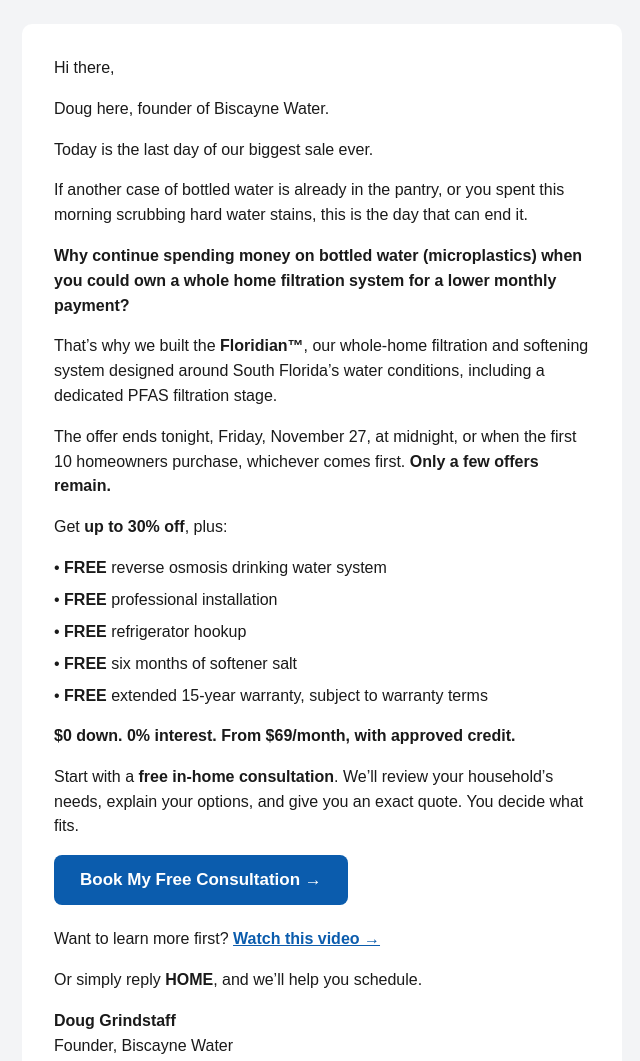
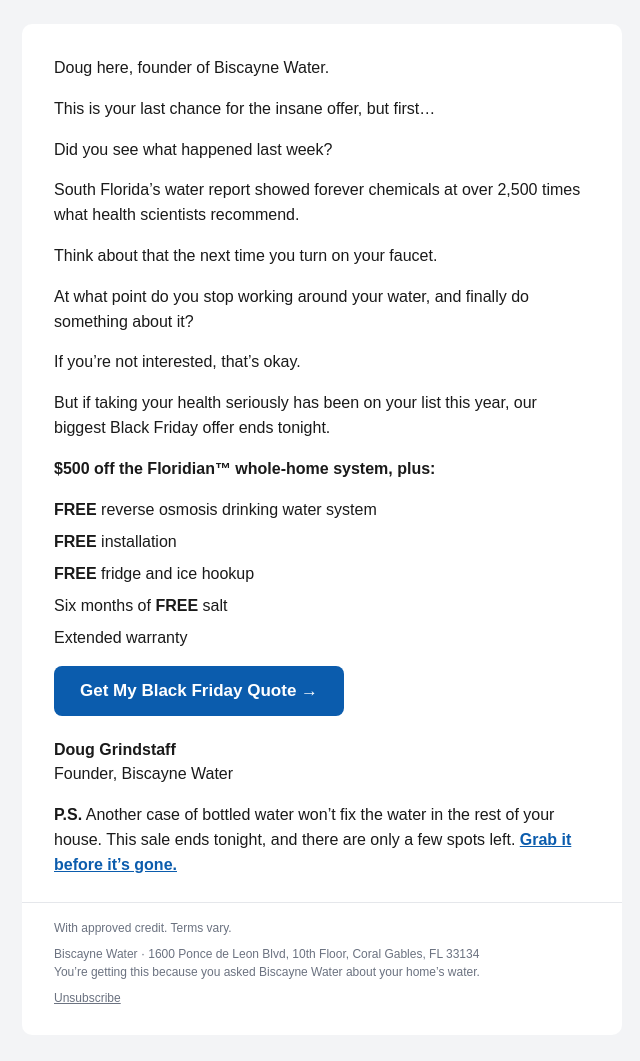
Before and after one commit to Kotobe20/bw-reports, a plain HTML site: page bf-final/final_lastday.html in a window 1280 px wide. Shown: the top 1061 px of the page, without its empty margins (318-958 px from the left). Drawn offline with Linux system fonts and the light colour scheme.

Commit message:
Update Black Friday last-day preview with $500 off copy

```diff
--- a/bf-final/final_lastday.html
+++ b/bf-final/final_lastday.html
@@ -1,31 +1,28 @@
 <!DOCTYPE html>
-<html lang="en"><head><meta charset="UTF-8"><meta name="viewport" content="width=device-width, initial-scale=1.0"><meta http-equiv="X-UA-Compatible" content="IE=edge"><title>Today is the last day</title></head>
+<html lang="en"><head><meta charset="UTF-8"><meta name="viewport" content="width=device-width, initial-scale=1.0"><meta http-equiv="X-UA-Compatible" content="IE=edge"><title>Last chance for $500 off</title></head>
 <body style="margin:0;padding:0;background-color:#f3f4f6;">
-<div style="display:none;max-height:0;overflow:hidden;opacity:0;">Our biggest sale ever ends at midnight tonight.&#847;&zwnj;&nbsp;&#847;&zwnj;&nbsp;&#847;&zwnj;&nbsp;</div>
+<div style="display:none;max-height:0;overflow:hidden;opacity:0;">Our biggest Black Friday offer ends tonight.&#847;&zwnj;&nbsp;&#847;&zwnj;&nbsp;&#847;&zwnj;&nbsp;</div>
 <table role="presentation" width="100%" cellpadding="0" cellspacing="0" border="0" style="background-color:#f3f4f6;"><tr><td align="center" style="padding-top:24px;padding-right:12px;padding-bottom:24px;padding-left:12px;">
 <table role="presentation" width="600" cellpadding="0" cellspacing="0" border="0" style="max-width:600px;width:100%;background-color:#ffffff;border-radius:10px;">
 <tr><td style="padding-top:32px;padding-right:32px;padding-bottom:8px;padding-left:32px;font-family:Arial,Helvetica,sans-serif;">
-<p style="margin:0 0 16px;font-size:16px;line-height:1.55;color:#1a1a1a;">Hi there,</p>
 <p style="margin:0 0 16px;font-size:16px;line-height:1.55;color:#1a1a1a;">Doug here, founder of Biscayne Water.</p>
-<p style="margin:0 0 16px;font-size:16px;line-height:1.55;color:#1a1a1a;">Today is the last day of our biggest sale ever.</p>
-<p style="margin:0 0 16px;font-size:16px;line-height:1.55;color:#1a1a1a;">If another case of bottled water is already in the pantry, or you spent this morning scrubbing hard water stains, this is the day that can end it.</p>
-<p style="margin:0 0 16px;font-size:16px;line-height:1.55;color:#1a1a1a;"><strong>Why continue spending money on bottled water (microplastics) when you could own a whole home filtration system for a lower monthly payment?</strong></p>
-<p style="margin:0 0 16px;font-size:16px;line-height:1.55;color:#1a1a1a;">That’s why we built the <strong>Floridian™</strong>, our whole-home filtration and softening system designed around South Florida’s water conditions, including a dedicated PFAS filtration stage.</p>
-<p style="margin:0 0 16px;font-size:16px;line-height:1.55;color:#1a1a1a;">The offer ends tonight, Friday, November 27, at midnight, or when the first 10 homeowners purchase, whichever comes first. <strong>Only a few offers remain.</strong></p>
-<p style="margin:0 0 16px;font-size:16px;line-height:1.55;color:#1a1a1a;">Get <strong>up to 30% off</strong>, plus:</p>
-<p style="margin:0 0 8px;font-size:16px;line-height:1.5;color:#1a1a1a;">• <strong>FREE</strong> reverse osmosis drinking water system</p>
-<p style="margin:0 0 8px;font-size:16px;line-height:1.5;color:#1a1a1a;">• <strong>FREE</strong> professional installation</p>
-<p style="margin:0 0 8px;font-size:16px;line-height:1.5;color:#1a1a1a;">• <strong>FREE</strong> refrigerator hookup</p>
-<p style="margin:0 0 8px;font-size:16px;line-height:1.5;color:#1a1a1a;">• <strong>FREE</strong> six months of softener salt</p>
-<p style="margin:0 0 16px;font-size:16px;line-height:1.5;color:#1a1a1a;">• <strong>FREE</strong> extended 15-year warranty, subject to warranty terms</p>
-<p style="margin:0 0 16px;font-size:16px;line-height:1.55;color:#1a1a1a;"><strong>$0 down. 0% interest. From $69/month, with approved credit.</strong></p>
-<p style="margin:0 0 16px;font-size:16px;line-height:1.55;color:#1a1a1a;">Start with a <strong>free in-home consultation</strong>. We’ll review your household’s needs, explain your options, and give you an exact quote. You decide what fits.</p>
+<p style="margin:0 0 16px;font-size:16px;line-height:1.55;color:#1a1a1a;">This is your last chance for the insane offer, but first…</p>
+<p style="margin:0 0 16px;font-size:16px;line-height:1.55;color:#1a1a1a;">Did you see what happened last week?</p>
+<p style="margin:0 0 16px;font-size:16px;line-height:1.55;color:#1a1a1a;">South Florida’s water report showed forever chemicals at over 2,500 times what health scientists recommend.</p>
+<p style="margin:0 0 16px;font-size:16px;line-height:1.55;color:#1a1a1a;">Think about that the next time you turn on your faucet.</p>
+<p style="margin:0 0 16px;font-size:16px;line-height:1.55;color:#1a1a1a;">At what point do you stop working around your water, and finally do something about it?</p>
+<p style="margin:0 0 16px;font-size:16px;line-height:1.55;color:#1a1a1a;">If you’re not interested, that’s okay.</p>
+<p style="margin:0 0 16px;font-size:16px;line-height:1.55;color:#1a1a1a;">But if taking your health seriously has been on your list this year, our biggest Black Friday offer ends tonight.</p>
+<p style="margin:0 0 16px;font-size:16px;line-height:1.55;color:#1a1a1a;"><strong>$500 off the Floridian™ whole-home system, plus:</strong></p>
+<p style="margin:0 0 8px;font-size:16px;line-height:1.5;color:#1a1a1a;"><strong>FREE</strong> reverse osmosis drinking water system</p>
+<p style="margin:0 0 8px;font-size:16px;line-height:1.5;color:#1a1a1a;"><strong>FREE</strong> installation</p>
+<p style="margin:0 0 8px;font-size:16px;line-height:1.5;color:#1a1a1a;"><strong>FREE</strong> fridge and ice hookup</p>
+<p style="margin:0 0 8px;font-size:16px;line-height:1.5;color:#1a1a1a;">Six months of <strong>FREE</strong> salt</p>
+<p style="margin:0 0 16px;font-size:16px;line-height:1.5;color:#1a1a1a;">Extended warranty</p>
 <table role="presentation" cellpadding="0" cellspacing="0" border="0" style="margin-top:8px;margin-bottom:22px;"><tr><td bgcolor="#0b5cad" style="background-color:#0b5cad;border-radius:8px;">
-<a href="https://calendly.com/biscaynewater-info/in-home-water-filtration-system-consultation" style="display:inline-block;padding-top:15px;padding-right:26px;padding-bottom:15px;padding-left:26px;font-size:17px;font-weight:bold;color:#ffffff;text-decoration:none;font-family:Arial,Helvetica,sans-serif;">Book My Free Consultation →</a></td></tr></table>
-<p style="margin:0 0 16px;font-size:16px;line-height:1.55;color:#1a1a1a;">Want to learn more first? <a href="https://biscaynewater.com/vsl-lander/" style="color:#0b5cad;font-weight:bold;text-decoration:underline;">Watch this video →</a></p>
-<p style="margin:0 0 16px;font-size:16px;line-height:1.55;color:#1a1a1a;">Or simply reply <strong>HOME</strong>, and we’ll help you schedule.</p>
+<a href="https://calendly.com/biscaynewater-info/in-home-water-filtration-system-consultation" style="display:inline-block;padding-top:15px;padding-right:26px;padding-bottom:15px;padding-left:26px;font-size:17px;font-weight:bold;color:#ffffff;text-decoration:none;font-family:Arial,Helvetica,sans-serif;">Get My Black Friday Quote →</a></td></tr></table>
 <p style="margin:0 0 16px;font-size:16px;line-height:1.55;color:#1a1a1a;"><strong>Doug Grindstaff</strong><br>Founder, Biscayne Water</p>
-<p style="margin:0 0 16px;font-size:16px;line-height:1.55;color:#1a1a1a;"><strong>P.S.</strong> This is the last chance. The offer closes at midnight tonight, or when the last of these offers is claimed. I made this video just for you. <a href="https://biscaynewater.com/vsl-lander/" style="color:#0b5cad;font-weight:bold;text-decoration:underline;">Watch it here →</a></p>
+<p style="margin:0 0 16px;font-size:16px;line-height:1.55;color:#1a1a1a;"><strong>P.S.</strong> Another case of bottled water won’t fix the water in the rest of your house. This sale ends tonight, and there are only a few spots left. <a href="https://calendly.com/biscaynewater-info/in-home-water-filtration-system-consultation" style="color:#0b5cad;font-weight:bold;text-decoration:underline;">Grab it before it’s gone.</a></p>
 </td></tr>
 <tr><td style="padding-top:16px;padding-right:32px;padding-bottom:28px;padding-left:32px;border-top:1px solid #e5e7eb;font-family:Arial,Helvetica,sans-serif;font-size:12px;line-height:1.5;color:#6b7280;">
 <p style="margin:0 0 8px;">With approved credit. Terms vary.</p>
```
Also changed, not shown: bf-final/index.html (+21 -24 lines).
